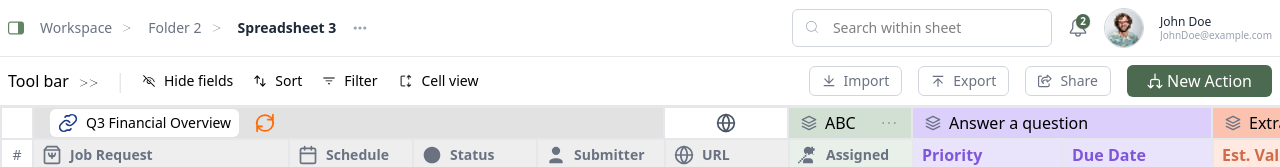
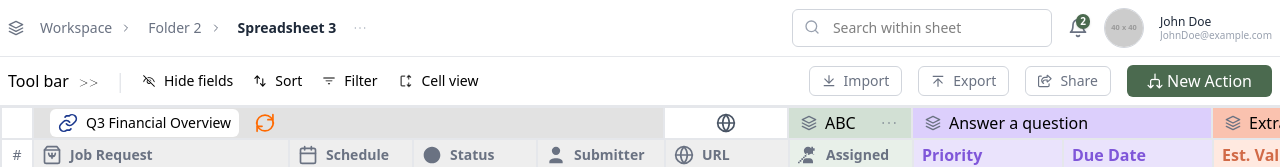
Before and after one commit to Rohitchand-01/Spreadsheet, a React (Vite) app: page / in a window 1280 px wide. Shown: the top 167 px of the page. Built offline with nearby package versions, Linux system fonts and the light colour scheme.

Commit message:
refactor: replace icon imports with inline SVG components in Header

```diff
--- a/src/components/Header.tsx
+++ b/src/components/Header.tsx
@@ -1,30 +1,67 @@
-import { PiGreaterThanThin } from 'react-icons/pi'
-import Shape from '../assets/shape.svg'
-import { HiDotsHorizontal } from 'react-icons/hi'
-import { CiSearch } from 'react-icons/ci'
-import { GoBell } from 'react-icons/go'
-import User from '../assets/User.png'
+import React from 'react';
 
 const Header = () => {
+  // Inline SVG for PiGreaterThanThin
+  const PiGreaterThanThinIcon = ({ className }: { className?: string }) => (
+    <svg xmlns="http://www.w3.org/2000/svg" width="16" height="16" viewBox="0 0 24 24" fill="none" stroke="currentColor" strokeWidth="2" strokeLinecap="round" strokeLinejoin="round" className={className}>
+      <path d="M9 18l6-6-6-6"></path>
+    </svg>
+  );
+
+  // Inline SVG for HiDotsHorizontal
+  const HiDotsHorizontalIcon = ({ className }: { className?: string }) => (
+    <svg xmlns="http://www.w3.org/2000/svg" width="20" height="20" viewBox="0 0 24 24" fill="currentColor" className={className}>
+      <circle cx="12" cy="12" r="1"></circle>
+      <circle cx="19" cy="12" r="1"></circle>
+      <circle cx="5" cy="12" r="1"></circle>
+    </svg>
+  );
+
+  // Inline SVG for CiSearch
+  const CiSearchIcon = ({ className }: { className?: string }) => (
+    <svg xmlns="http://www.w3.org/2000/svg" width="20" height="20" viewBox="0 0 24 24" fill="none" stroke="currentColor" strokeWidth="2" strokeLinecap="round" strokeLinejoin="round" className={className}>
+      <circle cx="11" cy="11" r="8"></circle>
+      <line x1="21" y1="21" x2="16.65" y2="16.65"></line>
+    </svg>
+  );
+
+  // Inline SVG for GoBell
+  const GoBellIcon = ({ className }: { className?: string }) => (
+    <svg xmlns="http://www.w3.org/2000/svg" width="20" height="20" viewBox="0 0 24 24" fill="none" stroke="currentColor" strokeWidth="2" strokeLinecap="round" strokeLinejoin="round" className={className}>
+      <path d="M18 8A6 6 0 0 0 6 8c0 7-3 9-3 9h18s-3-2-3-9"></path>
+      <path d="M13.73 21a2 2 0 0 1-3.46 0"></path>
+    </svg>
+  );
+
+  // Inline SVG for the 'Shape' placeholder (from previous context)
+  const ShapeIcon = ({ className }: { className?: string }) => (
+    <svg width="16" height="16" viewBox="0 0 24 24" fill="none" stroke="currentColor" strokeWidth="2" strokeLinecap="round" strokeLinejoin="round" className={className}>
+      <path d="M12 2L2 7l10 5 10-5-10-5z"></path>
+      <path d="M2 17l10 5 10-5"></path>
+      <path d="M2 12l10 5 10-5"></path>
+    </svg>
+  );
+
+
   return (
     <div className='flex justify-between items-center px-2 py-2 bg-white border-b border-gray-200'>
       {/* Left Navigation */}
       <div className='flex items-center gap-4'>
-        <img src={Shape} alt='shape' className='w-4 h-4' />
+        <ShapeIcon className='w-4 h-4 text-gray-500' /> {/* Using inline SVG */}
 
         <div className='flex items-center gap-2 text-sm text-gray-500 font-medium'>
           <p>Workspace</p>
-          <PiGreaterThanThin className='w-3 h-3' />
+          <PiGreaterThanThinIcon className='w-3 h-3' /> {/* Using inline SVG */}
         </div>
 
         <div className='flex items-center gap-2 text-sm text-gray-500 font-medium'>
           <p>Folder 2</p>
-          <PiGreaterThanThin className='w-3 h-3' />
+          <PiGreaterThanThinIcon className='w-3 h-3' /> {/* Using inline SVG */}
         </div>
 
         <p className='font-semibold text-sm text-gray-800'>Spreadsheet 3</p>
 
-        <HiDotsHorizontal className='text-gray-400 w-4 h-4 cursor-pointer hover:text-gray-600' />
+        <HiDotsHorizontalIcon className='text-gray-400 w-4 h-4 cursor-pointer hover:text-gray-600' /> {/* Using inline SVG */}
       </div>
 
       {/* Right Section */}
@@ -35,18 +72,18 @@ const Header = () => {
             placeholder='Search within sheet'
             className='pl-10 pr-4 py-2 text-sm border border-gray-300 rounded-md focus:outline-none'
           />
-          <CiSearch className='absolute left-3 top-2.5 text-gray-400 w-4 h-4' />
+          <CiSearchIcon className='absolute left-3 top-2.5 text-gray-400 w-4 h-4' /> {/* Using inline SVG */}
         </div>
 
         <div className='relative'>
-          <GoBell className='text-gray-500 w-5 h-5 cursor-pointer hover:text-blue-500' />
-          <span className='absolute -top-1 right-[-2px] bg-[#4B6A4F] text-white text-[10px] px-1 font-bold  rounded-full shadow-sm'>
+          <GoBellIcon className='text-gray-500 w-5 h-5 cursor-pointer hover:text-blue-500' /> {/* Using inline SVG */}
+          <span className='absolute -top-1 right-[-2px] bg-[#4B6A4F] text-white text-[10px] px-1 font-bold rounded-full shadow-sm'>
             2
           </span>
         </div>
         <img
-          src={User}
-          alt=''
+          src="https://placehold.co/40x40/cccccc/ffffff?text=User" // Placeholder for User.png
+          alt="User Avatar"
           className='w-10 h-10 rounded-full border border-gray-300 cursor-pointer hover:border-blue-500'
         />
         <div className='flex flex-col text-sm leading-tight'>
@@ -57,7 +94,7 @@ const Header = () => {
         </div>
       </div>
     </div>
-  )
-}
+  );
+};
 
-export default Header
+export default Header;
```
